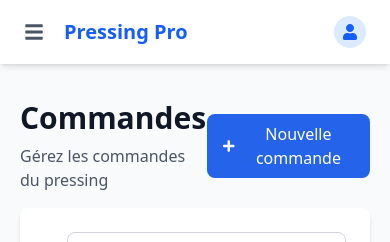
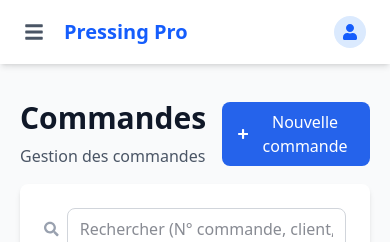
Before and after one commit to azizbaba237/pressing-frontend, a React (Vite) app: page /commandes in a window 390 px wide. Shown: the top 242 px of the page. Built offline with nearby package versions, Linux system fonts and the light colour scheme; no server answers; sample sign-in values are in the browser's storage.

Commit message:
Order page responsive

```diff
--- a/src/components/commandes/CommandesHeader.jsx
+++ b/src/components/commandes/CommandesHeader.jsx
@@ -8,10 +8,10 @@ import { FaPlus } from "react-icons/fa";
  */
 const CommandesHeader = ({ onNewCommande }) => {
   return (
-    <div className="flex justify-between items-center">
+    <div className="flex justify-between items-center gap-4">
       <div>
         <h1 className="text-3xl font-bold text-gray-900">Commandes</h1>
-        <p className="mt-2 text-gray-600">Gérez les commandes du pressing</p>
+        <p className="mt-2 text-gray-600">Gestion des commandes</p>
       </div>
       <button
         onClick={onNewCommande}
```
